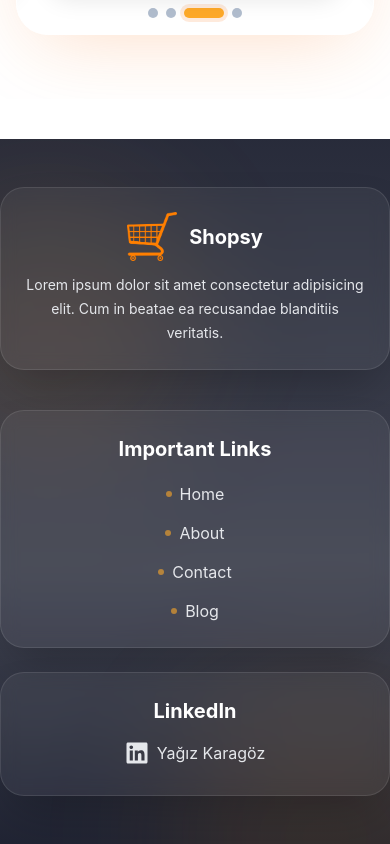
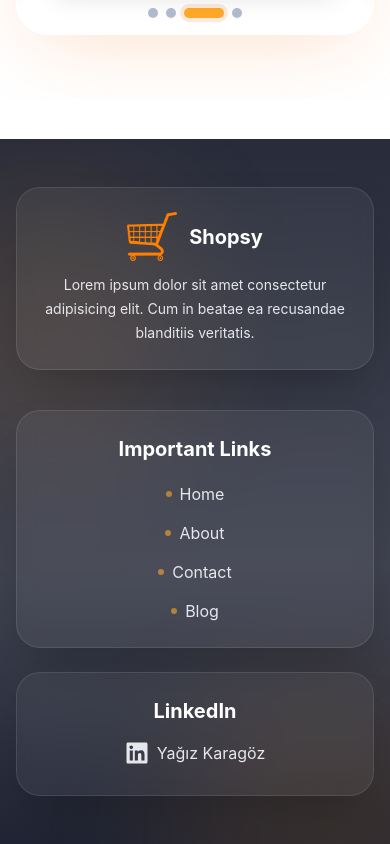
Before and after one commit to yag1zkarag0z/ReactTailwind1, a React (Vite) app: page / in a window 390 px wide. Shown: the part 6200-7044 px from the top of the page. Built offline with nearby package versions, Linux system fonts and the light colour scheme.

Commit message:
Update Footer.jsx

```diff
--- a/src/components/Footer/Footer.jsx
+++ b/src/components/Footer/Footer.jsx
@@ -26,7 +26,7 @@
       <div className="absolute -left-24 top-10 h-72 w-72 rounded-full bg-primary/10 blur-3xl" />
       <div className="absolute -right-24 bottom-0 h-80 w-80 rounded-full bg-secondary/10 blur-3xl" />
 
-      <div className="container relative z-10 py-12">
+      <div className="relative z-10 mx-auto w-full max-w-7xl px-4 py-12">
         <div
           data-aos="zoom-in"
           className="mx-auto flex max-w-5xl flex-col items-center gap-10 border-b border-white/10 pb-12 text-center"
@@ -42,7 +42,7 @@
             </p>
           </div>
 
-          <div className="grid w-full max-w-3xl grid-cols-1 gap-6 sm:grid-cols-2">
+          <div className="grid w-full max-w-3xl grid-cols-1 gap-6 justify-items-center sm:grid-cols-2">
             <div className="w-full rounded-3xl border border-white/10 bg-white/5 p-6 shadow-2xl backdrop-blur-sm">
               <h1 className="mb-4 text-xl font-bold">Important Links</h1>
               <ul className="flex flex-col items-center gap-3">
```
